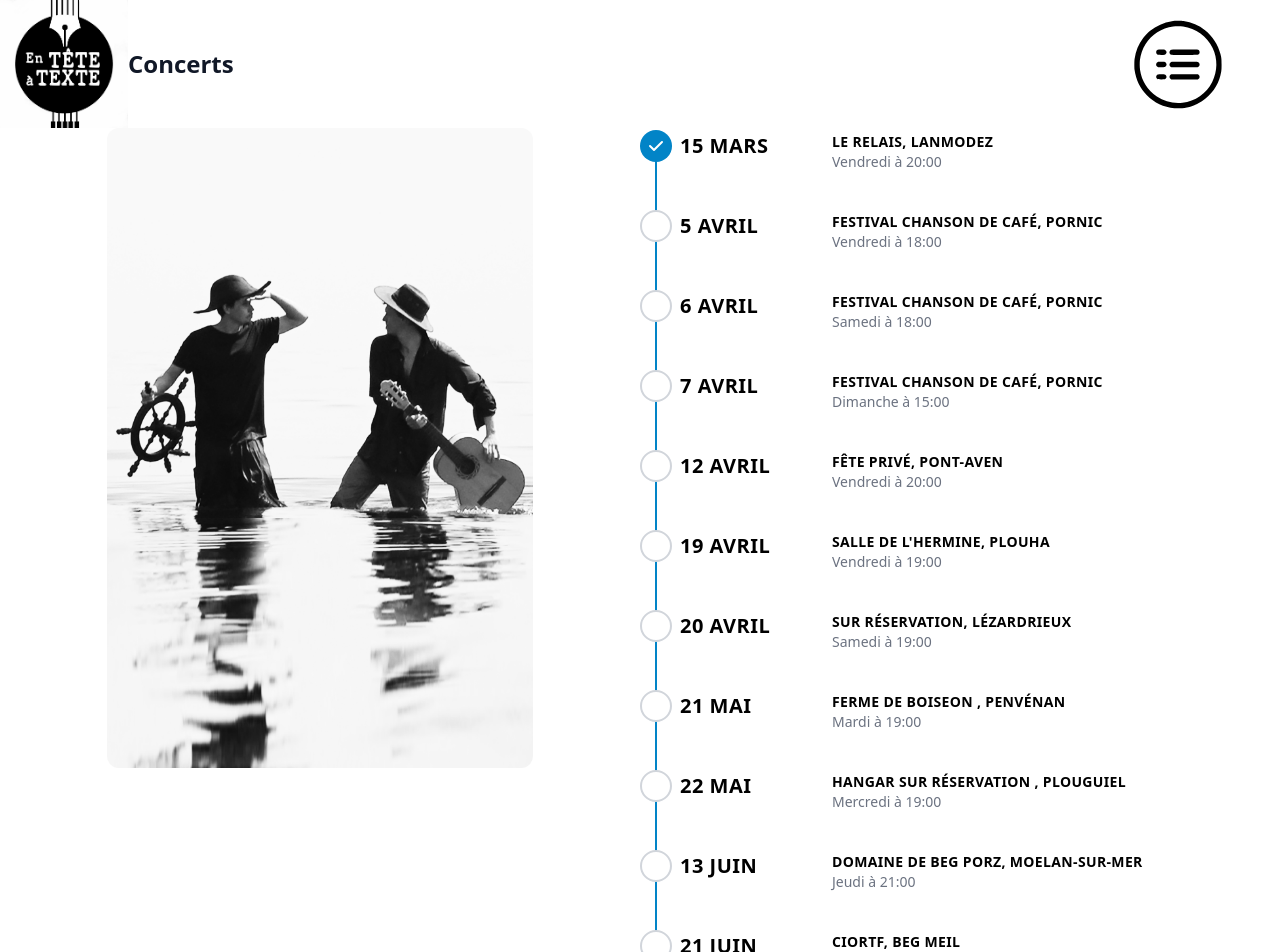
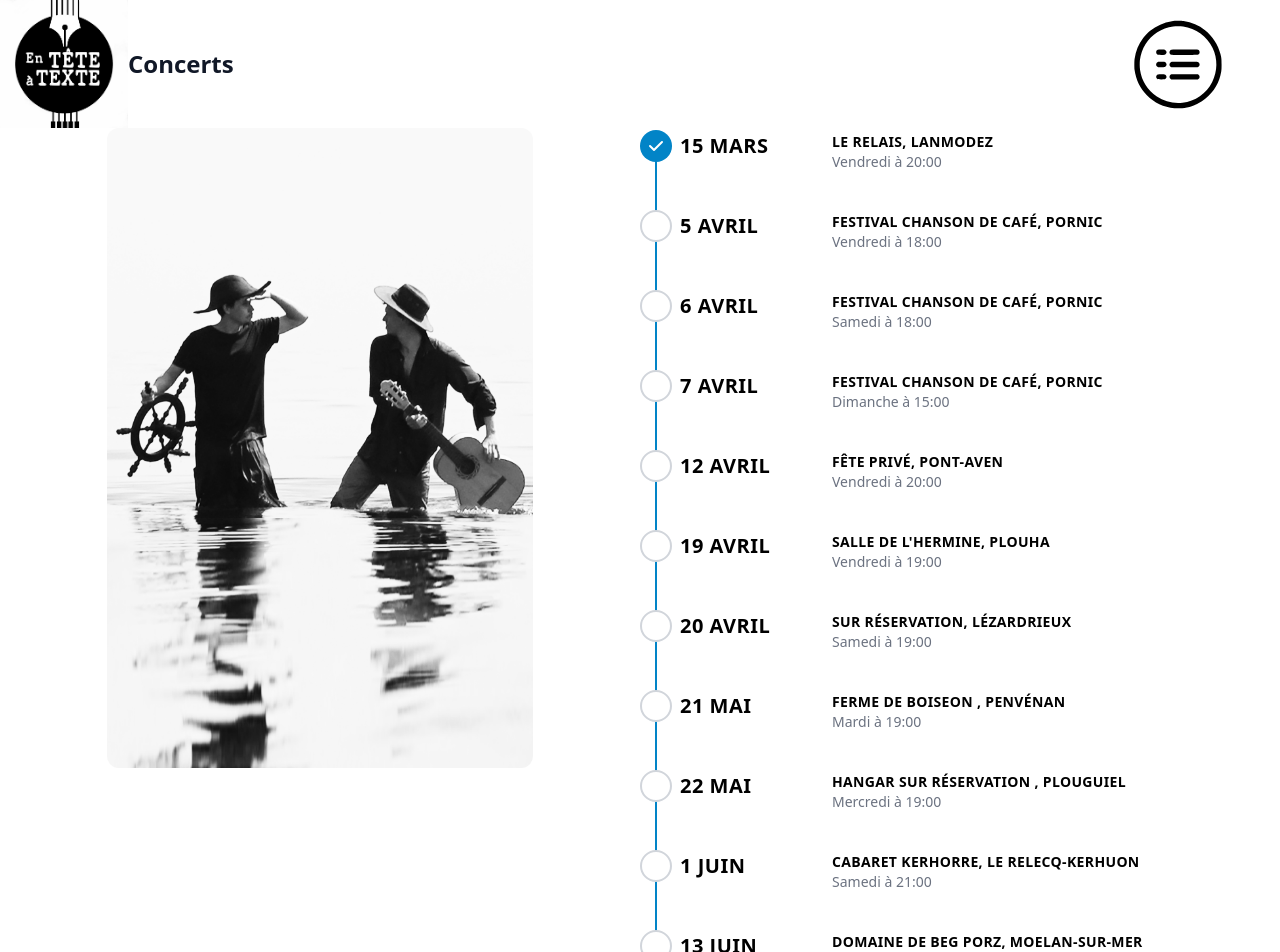
Before and after one commit to AlexandreKempf/en-tete-a-texte, a SvelteKit app: page /concerts in a window 1280 px wide. Shown: the top 952 px of the page. Built offline with nearby package versions, Linux system fonts and the light colour scheme.

Commit message:
Update concerts.js

```diff
--- a/src/routes/concerts.js
+++ b/src/routes/concerts.js
@@ -218,6 +218,10 @@ export const concerts = [
         place: 'Hangar sur réservation , Plouguiel'
     },
     {
+        date: new Date(2024, 5, 1, 21),
+        place: 'Cabaret Kerhorre, Le Relecq-Kerhuon'
+    },
+    {
         date: new Date(2024, 5, 13, 21),
         place: 'Domaine de Beg Porz, Moelan-Sur-Mer'
     },
```
